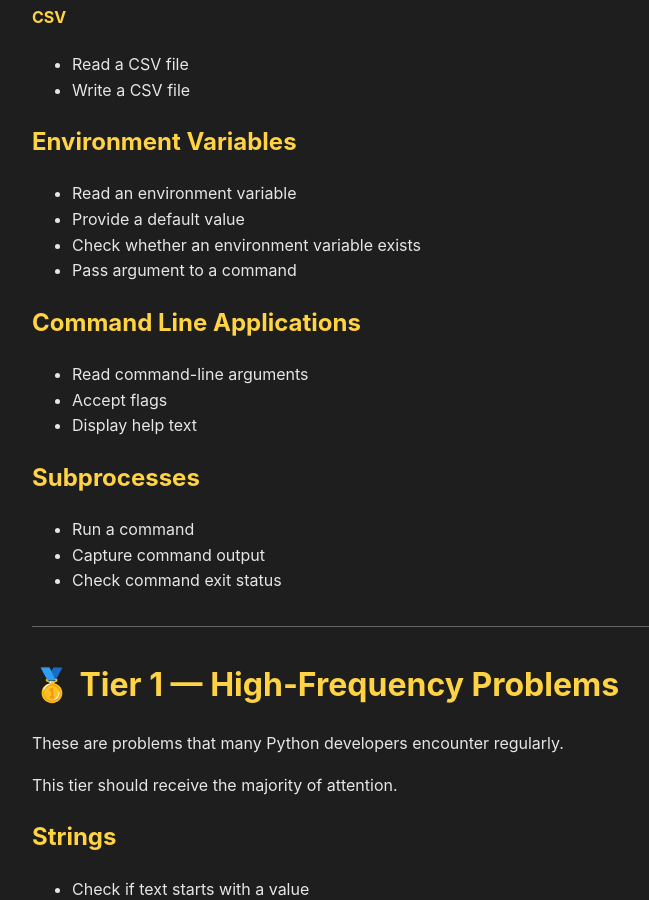
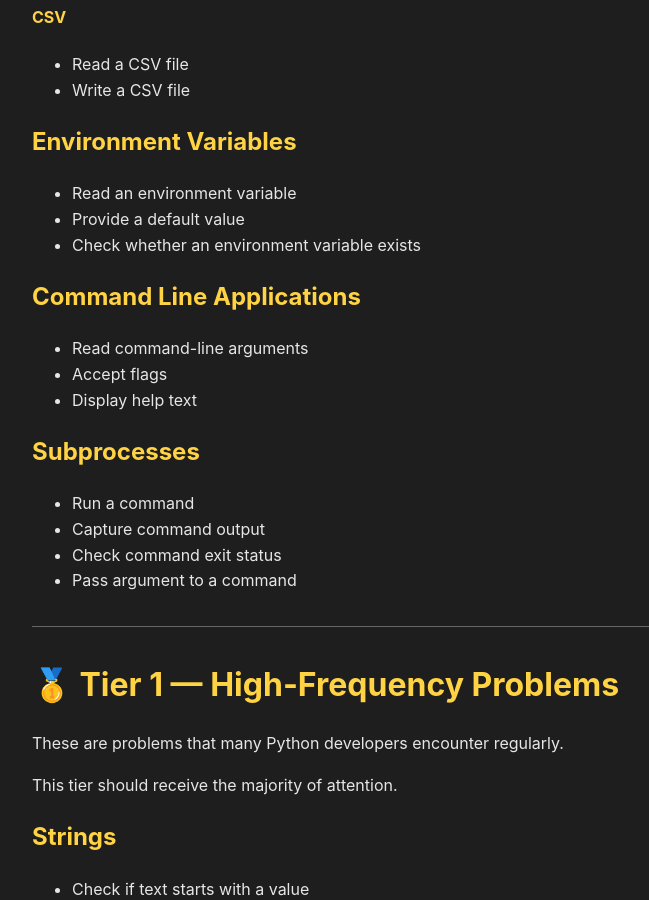
Before and after one commit to jbakchr/easier-python-docs, a Jekyll site: the page built from ROADMAP.md, in a window 1280 px wide and 900 px high, scrolled down 3820 px. Shown: the whole window, without its empty margins (158-807 px from the left). Built offline with Jekyll 4.4.1, drawn with Linux system fonts in a browser that asks for light colours; our own code applies the rules of GitHub Pages for plain Markdown files; part of the change alters nothing that is shown.

```diff
--- a/ROADMAP.md
+++ b/ROADMAP.md
@@ -162,7 +162,6 @@ The goal is to build a practical collection of high-frequency Python solutions.
 - Read an environment variable
 - Provide a default value
 - Check whether an environment variable exists
-- Pass argument to a command
 
 ## Command Line Applications
 
@@ -175,6 +174,7 @@ The goal is to build a practical collection of high-frequency Python solutions.
 - Run a command
 - Capture command output
 - Check command exit status
+- Pass argument to a command
 
 ---
 
```
